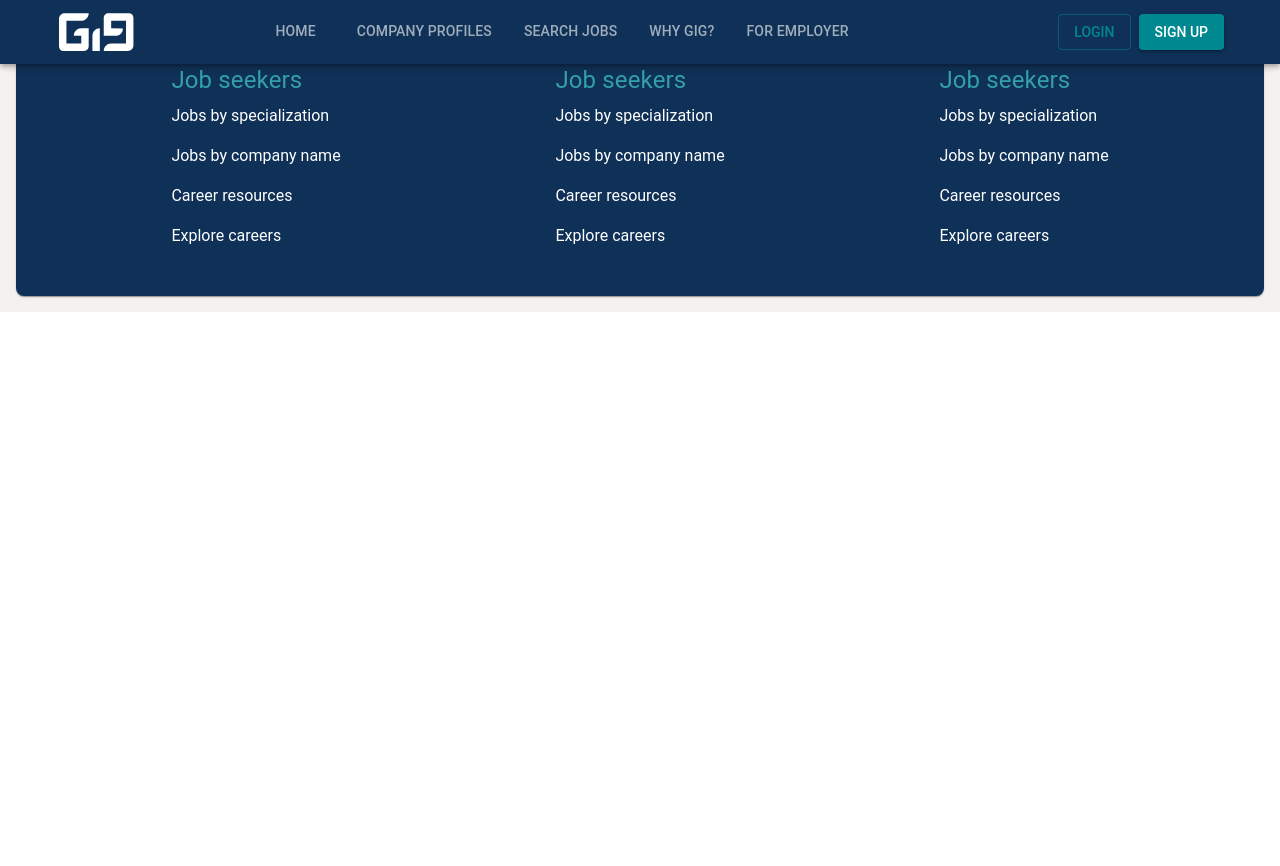
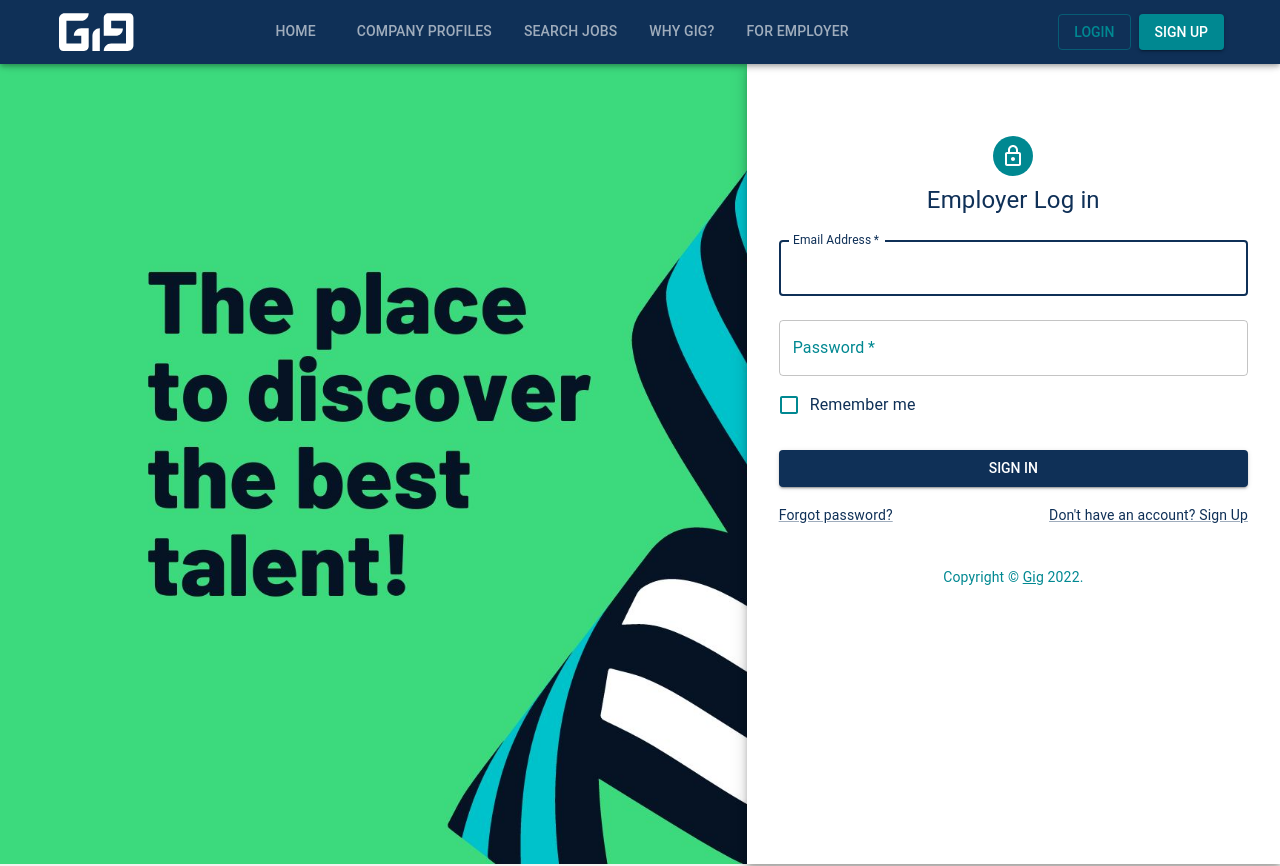
Before and after one commit to Mactandog/gig-website, a React (Create React App) app: page /business/login in a window 1280 px wide. Shown: the top 866 px of the page. Before the commit the page ends 800 px from the top, so only its background shows below. Built offline with nearby package versions, Linux system fonts and the light colour scheme.

Commit message:
Added Login Pages(talent/Employer)

```diff
--- a/src/components/cards/JobsCard.js
+++ b/src/components/cards/JobsCard.js
@@ -10,8 +10,26 @@
 import companyAvatar from "../../assets/media/images/img2.jpg";
 import BookmarkAddRoundedIcon from "@mui/icons-material/BookmarkAddRounded";
 import { Link } from "react-router-dom";
+import LocalAtmRoundedIcon from '@mui/icons-material/LocalAtmRounded';
+import { Chip } from "@mui/material";
 
 export default function JobsCard() {
+  // const CardLink = styled.a `
+  //   text-decoration: none;
+  // `;
+  // const StyledLink = styled(Link)`
+  //   padding-left: 1rem;
+  //   color: white;
+  //   text-decoration: none;
+  //   &:hover,
+  //   &:focus {
+  //     color: yellow;
+  //   }
+  //   &:active {
+  //     color: red;
+  //   }
+  // `;
+
   return (
     <Card sx={{ width: 500, m: 1 }}>
       <CardHeader
@@ -62,6 +80,7 @@
           >
             National Capital region, Philippines
           </Typography>
+          <Chip icon={<LocalAtmRoundedIcon />} label="15k" color="secondary" variant="outlined" />
         </CardContent>
         <CardContent>
           <Typography variant="caption" color="textSecondary" fontWeight={500}>
--- a/src/pages/Index.js
+++ b/src/pages/Index.js
@@ -11,8 +11,24 @@
 import ForEmployer from "./forEmployer";
 import CompanyProfiles from "./companyProfiles";
 import Company from "./company";
+import TalentLogin from "./talentLogin";
+import EmployerLogin from "./employerLogin";
 
 const Index = () => {
+  const Layout = ({ renderHeaderAndFooter, children }) => (
+    <div>
+      {renderHeaderAndFooter && <PrimaryNavbar />}
+      {children}
+      {renderHeaderAndFooter && <FooterMain />}
+    </div>
+  );
+
+  const Invoices = () => (
+    <Layout renderHeaderAndFooter={false}>
+      <Route path="/talent/login" element={<TalentLogin />} />
+    </Layout>
+  );
+
   return (
     <ThemeProvider theme={customTheme}>
       <Router>
@@ -20,7 +36,7 @@
           <header>
             <PrimaryNavbar links={navLinks} />
           </header>
-
+          <Box sx={{ mt: 8 }}>
             <Routes>
               <Route exact path="/" element={<LandingPageHome />} />
               <Route path="/companies" element={<CompanyProfiles />} />
@@ -28,8 +44,10 @@
               <Route path="/about-us" element={<WhyGig />} />
               <Route path="/for-employer" element={<ForEmployer />} />
               <Route path="/companies/company" element={<Company />} />
+              <Route path="/talent/login" element={<TalentLogin />} />
+              <Route path="/business/login" element={<EmployerLogin />} />
             </Routes>
-
+          </Box>
           <footer>
             <Box sx={{ p: 2 }}>
               <FooterMain />
--- /dev/null
+++ b/src/pages/employerLogin.js
@@ -0,0 +1,136 @@
+import * as React from "react";
+import Avatar from "@mui/material/Avatar";
+import Button from "@mui/material/Button";
+import CssBaseline from "@mui/material/CssBaseline";
+import TextField from "@mui/material/TextField";
+import FormControlLabel from "@mui/material/FormControlLabel";
+import Checkbox from "@mui/material/Checkbox";
+import Link from "@mui/material/Link";
+import Paper from "@mui/material/Paper";
+import Box from "@mui/material/Box";
+import Grid from "@mui/material/Grid";
+import LockOutlinedIcon from "@mui/icons-material/LockOutlined";
+import Typography from "@mui/material/Typography";
+import loginImg2 from "../assets/media/images/login2.jpg";
+
+function Copyright(props) {
+  return (
+    <Typography
+      variant="body2"
+      color="text.secondary"
+      align="center"
+      {...props}
+    >
+      {"Copyright © "}
+      <Link color="inherit" href="https://mui.com/">
+        Gig
+      </Link>{" "}
+      {new Date().getFullYear()}
+      {"."}
+    </Typography>
+  );
+}
+
+export default function EmployerLogin() {
+  const handleSubmit = (event) => {
+    event.preventDefault();
+    const data = new FormData(event.currentTarget);
+    console.log({
+      email: data.get("email"),
+      password: data.get("password"),
+    });
+  };
+
+  return (
+    <Grid container component="main" sx={{ height: "100vh" }}>
+      <CssBaseline />
+      <Grid
+        item
+        xs={false}
+        sm={4}
+        md={7}
+        sx={{
+          backgroundImage: `url(${loginImg2})`,
+          backgroundRepeat: "no-repeat",
+          backgroundColor: (t) =>
+            t.palette.mode === "light"
+              ? t.palette.grey[50]
+              : t.palette.grey[900],
+          backgroundSize: "cover",
+          backgroundPosition: "center",
+        }}
+      />
+
+      <Grid item xs={12} sm={8} md={5} component={Paper} elevation={6} square>
+        <Box
+          sx={{
+            my: 8,
+            mx: 4,
+            display: "flex",
+            flexDirection: "column",
+            alignItems: "center",
+          }}
+        >
+          <Avatar sx={{ m: 1, bgcolor: "secondary.main" }}>
+            <LockOutlinedIcon />
+          </Avatar>
+          <Typography component="h1" variant="h5">
+            Employer Log in
+          </Typography>
+          <Box
+            component="form"
+            noValidate
+            onSubmit={handleSubmit}
+            sx={{ mt: 1 }}
+          >
+            <TextField
+              margin="normal"
+              required
+              fullWidth
+              id="email"
+              label="Email Address"
+              name="email"
+              autoComplete="email"
+              autoFocus
+            />
+            <TextField
+              margin="normal"
+              required
+              fullWidth
+              name="password"
+              label="Password"
+              type="password"
+              id="password"
+              autoComplete="current-password"
+            />
+            <FormControlLabel
+              control={<Checkbox value="remember" color="primary" />}
+              label="Remember me"
+            />
+            <Button
+              type="submit"
+              fullWidth
+              variant="contained"
+              sx={{ mt: 3, mb: 2 }}
+            >
+              Sign In
+            </Button>
+            <Grid container>
+              <Grid item xs>
+                <Link href="#" variant="body2">
+                  Forgot password?
+                </Link>
+              </Grid>
+              <Grid item>
+                <Link href="#" variant="body2">
+                  {"Don't have an account? Sign Up"}
+                </Link>
+              </Grid>
+            </Grid>
+            <Copyright sx={{ mt: 5 }} />
+          </Box>
+        </Box>
+      </Grid>
+    </Grid>
+  );
+}
--- /dev/null
+++ b/src/pages/talentLogin.js
@@ -0,0 +1,135 @@
+import * as React from "react";
+import Avatar from "@mui/material/Avatar";
+import Button from "@mui/material/Button";
+import CssBaseline from "@mui/material/CssBaseline";
+import TextField from "@mui/material/TextField";
+import FormControlLabel from "@mui/material/FormControlLabel";
+import Checkbox from "@mui/material/Checkbox";
+import Link from "@mui/material/Link";
+import Paper from "@mui/material/Paper";
+import Box from "@mui/material/Box";
+import Grid from "@mui/material/Grid";
+import LockOutlinedIcon from "@mui/icons-material/LockOutlined";
+import Typography from "@mui/material/Typography";
+import loginImg from "../assets/media/images/login1.png";
+
+function Copyright(props) {
+  return (
+    <Typography
+      variant="body2"
+      color="text.secondary"
+      align="center"
+      {...props}
+    >
+      {"Copyright © "}
+      <Link color="inherit" href="https://mui.com/">
+        Gig
+      </Link>{" "}
+      {new Date().getFullYear()}
+      {"."}
+    </Typography>
+  );
+}
+
+export default function TalentLogin() {
+  const handleSubmit = (event) => {
+    event.preventDefault();
+    const data = new FormData(event.currentTarget);
+    console.log({
+      email: data.get("email"),
+      password: data.get("password"),
+    });
+  };
+
+  return (
+    <Grid container component="main" sx={{ height: "100vh" }}>
+      <CssBaseline />
+      <Grid
+        item
+        xs={false}
+        sm={4}
+        md={7}
+        sx={{
+          backgroundImage: `url(${loginImg})`,
+          backgroundRepeat: "no-repeat",
+          backgroundColor: (t) =>
+            t.palette.mode === "light"
+              ? t.palette.grey[50]
+              : t.palette.grey[900],
+          backgroundSize: "cover",
+          backgroundPosition: "center",
+        }}
+      />
+      <Grid item xs={12} sm={8} md={5} component={Paper} elevation={6} square>
+        <Box
+          sx={{
+            my: 8,
+            mx: 4,
+            display: "flex",
+            flexDirection: "column",
+            alignItems: "center",
+          }}
+        >
+          <Avatar sx={{ m: 1, bgcolor: "secondary.main" }}>
+            <LockOutlinedIcon />
+          </Avatar>
+          <Typography component="h1" variant="h5">
+            Sign in
+          </Typography>
+          <Box
+            component="form"
+            noValidate
+            onSubmit={handleSubmit}
+            sx={{ mt: 1 }}
+          >
+            <TextField
+              margin="normal"
+              required
+              fullWidth
+              id="email"
+              label="Email Address"
+              name="email"
+              autoComplete="email"
+              autoFocus
+            />
+            <TextField
+              margin="normal"
+              required
+              fullWidth
+              name="password"
+              label="Password"
+              type="password"
+              id="password"
+              autoComplete="current-password"
+            />
+            <FormControlLabel
+              control={<Checkbox value="remember" color="primary" />}
+              label="Remember me"
+            />
+            <Button
+              type="submit"
+              fullWidth
+              variant="contained"
+              sx={{ mt: 3, mb: 2 }}
+            >
+              Sign In
+            </Button>
+            <Grid container>
+              <Grid item xs>
+                <Link href="#" variant="body2">
+                  Forgot password?
+                </Link>
+              </Grid>
+              <Grid item>
+                <Link href="#" variant="body2">
+                  {"Don't have an account? Sign Up"}
+                </Link>
+              </Grid>
+            </Grid>
+            <Copyright sx={{ mt: 5 }} />
+          </Box>
+        </Box>
+      </Grid>
+    </Grid>
+  );
+}
```
Also changed, not shown: src/assets/media/images/login1.png (added), src/assets/media/images/login2.jpg (added). Lines whose indentation alone changed are shown as unchanged.
